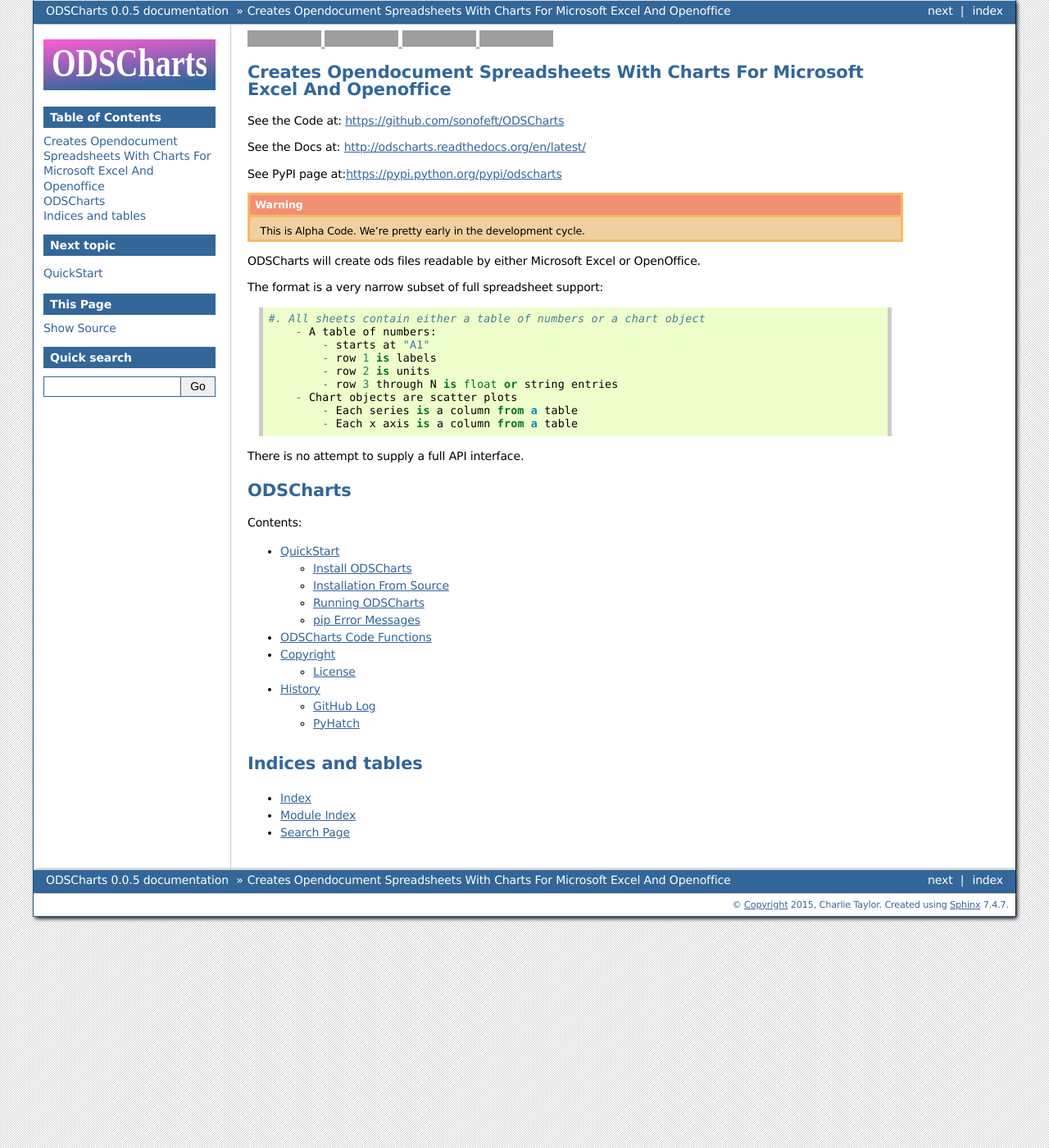
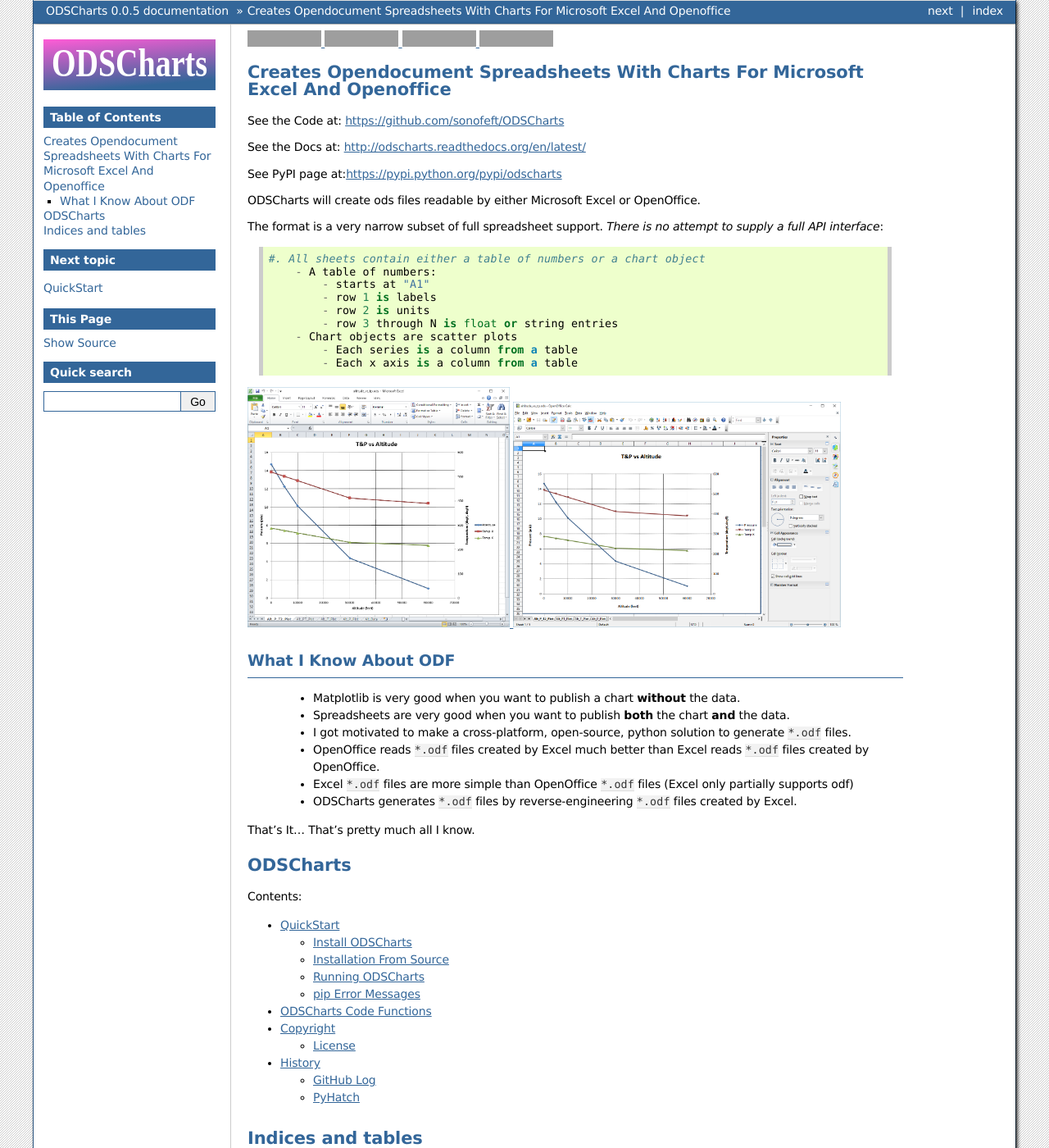
Before and after one commit to sonofeft/ODSCharts, a Sphinx documentation site: the page built from docs/index.rst, in a window 1280 px wide and 1400 px high. Shown: the whole window at 82% size. Built offline with Sphinx 7.4.7, drawn with Linux system fonts in a browser that asks for light colours; pages that are not in the unit, such as notebooks, are missing from menus; grey boxes are pictures that could not be loaded.

```diff
--- a/README.rst
+++ b/README.rst
@@ -23,11 +23,11 @@ See the Docs at: `<http://odscharts.readthedocs.org/en/latest/>`_
 
 See PyPI page at:`<https://pypi.python.org/pypi/odscharts>`_
 
-.. warning:: This is Alpha Code. We're pretty early in the development cycle.
 
 ODSCharts will create ods files readable by either Microsoft Excel or OpenOffice.
 
-The format is a very narrow subset of full spreadsheet support::
+The format is a very narrow subset of full spreadsheet support.
+*There is no attempt to supply a full API interface*::
 
     #. All sheets contain either a table of numbers or a chart object
         - A table of numbers:
@@ -39,4 +39,27 @@ The format is a very narrow subset of full spreadsheet support::
             - Each series is a column from a table
             - Each x axis is a column from a table
 
-There is no attempt to supply a full API interface.
+
+.. image:: ./_static/alt_vs_tp_excel.png
+    :width: 40%
+.. image:: ./_static/alt_vs_tp_oo.png
+    :width: 50%
+
+
+
+What I Know About ODF
+---------------------
+
+    * Matplotlib is very good when you want to publish a chart **without** the data.
+
+    * Spreadsheets are very good when you want to publish **both** the chart **and** the data.
+
+    * I got motivated to make a cross-platform, open-source, python solution to generate  ``*.odf`` files.
+
+    * OpenOffice reads ``*.odf`` files created by Excel much better than Excel reads ``*.odf`` files created by OpenOffice.
+
+    * Excel ``*.odf`` files are more simple than OpenOffice ``*.odf`` files (Excel only partially supports odf)
+
+    * ODSCharts generates ``*.odf`` files by reverse-engineering ``*.odf`` files created by Excel.
+
+That's It... That's pretty much all I know.
```
Also changed, not shown: docs/quickstart.rst (+6 -1 lines), docs/_static/alt_vs_tp_excel.png (added), docs/_static/alt_vs_tp_oo.png (added), docs/_static/trig_funcs_excel.png (added), docs/_static/trig_funcs_oo.png (added).
